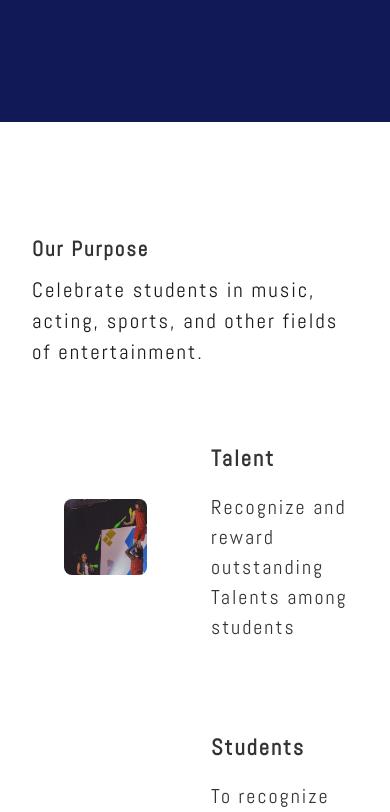
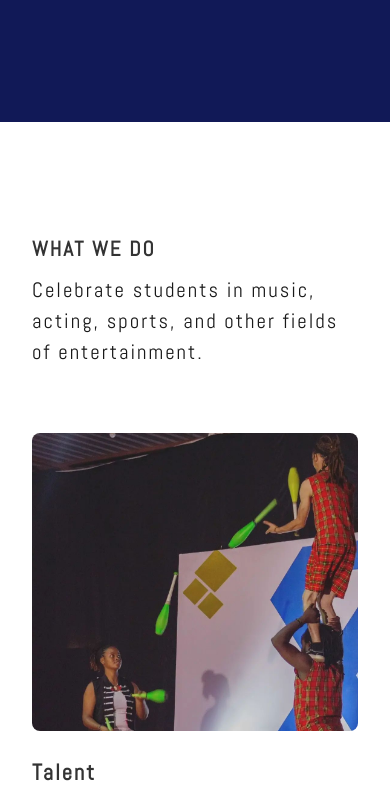
Before and after one commit to alekskimeu/champ-awards, a Next.js app: page / in a window 390 px wide. Shown: the part 740-1552 px from the top of the page. Built offline with nearby package versions, Linux system fonts and the light colour scheme.

Commit message:
Fixed mobile nav issue

```diff
--- a/components/header/Header.jsx
+++ b/components/header/Header.jsx
@@ -25,7 +25,10 @@ const Header = () => {
 						/>
 					</a>
 				</Link>
-				<div className={styles.navbar} show={show}>
+				<div
+					className={styles.navbar}
+					style={{ left: show ? "0" : "-100%", width: show ? "100%" : "0" }}
+				>
 					<div className={styles.menu}>
 						<Link href="/">
 							<a className={styles.navLink}>Home</a>
--- a/components/header/header.module.css
+++ b/components/header/header.module.css
@@ -103,10 +103,8 @@
 		height: 100vh;
 		background-color: var(--secondary);
 		justify-content: center;
-		/* left: ${(props) => (props.show ? 0 : -100)}%; */
 		position: absolute;
-		top: 0;
-		/* width: ${(props) => (props.show ? 100 : 0)}%; */
+		top: 5.5rem;
 	}
 
 	.menu {
--- a/components/purpose/purpose.module.css
+++ b/components/purpose/purpose.module.css
@@ -8,7 +8,6 @@
 
 .imageContainer {
 	display: flex;
-	padding: 2rem;
 	border-radius: 0.5rem;
 	-webkit-border-radius: 0.5rem;
 	-moz-border-radius: 0.5rem;
@@ -59,8 +58,8 @@
 
 @media screen and (max-width: 768px) {
 	.purpose {
-		grid-template-columns: 1fr;
-		gap: 2rem;
+		grid-template-columns: 1fr !important;
+		gap: 1rem !important;
 	}
 
 	.purpose:nth-child(even) .content {
--- a/components/purposes/Purposes.jsx
+++ b/components/purposes/Purposes.jsx
@@ -14,7 +14,7 @@ const Purposes = () => {
 				data-aos="fade-right"
 				data-aos-duration="1600"
 			>
-				<h1 className={styles.title}>Our Purpose</h1>
+				<h1 className={styles.title}>WHAT WE DO</h1>
 				<p className={styles.description}>
 					Celebrate students in music, acting, sports, and other fields of
 					entertainment.
--- a/components/purposes/purposes.module.css
+++ b/components/purposes/purposes.module.css
@@ -1,7 +1,7 @@
 .purposes {
 	max-width: 1100px;
 	margin: auto;
-	padding: 7rem 2rem 5rem 2rem;
+	padding: 7rem 2rem;
 	border-radius: 0.5rem;
 }
 
--- a/pages/gallery.js
+++ b/pages/gallery.js
@@ -1,5 +1,5 @@
 import React from "react";
-import { Layout, ImageContainer } from "../components";
+import { Layout, ImageContainer, SocialMedia } from "../components";
 
 import { photos } from "../data/photos";
 import styles from "../styles/Gallery.module.css";
@@ -17,6 +17,7 @@ const gallery = () => {
 						/>
 					))}
 				</div>
+				<SocialMedia />
 			</section>
 		</Layout>
 	);
--- a/styles/About.module.css
+++ b/styles/About.module.css
@@ -41,7 +41,7 @@
 }
 
 .purposes {
-    padding: 3rem;
+    padding: 3rem 0;
 	display: grid;
 	grid-template-columns: repeat(3, 1fr);
     gap: 2rem;
@@ -52,3 +52,10 @@
     max-width: 1200px;
     margin: auto;
 }
+
+
+@media screen and (max-width: 1000px) {
+	.purposes {
+		grid-template-columns: 1fr;
+	}
+}
--- a/styles/Gallery.module.css
+++ b/styles/Gallery.module.css
@@ -1,5 +1,5 @@
 .gallery {
-	padding: 8rem 2rem;
+	padding: 8rem 2rem 0 2rem;
 }
 
 .container {
```
